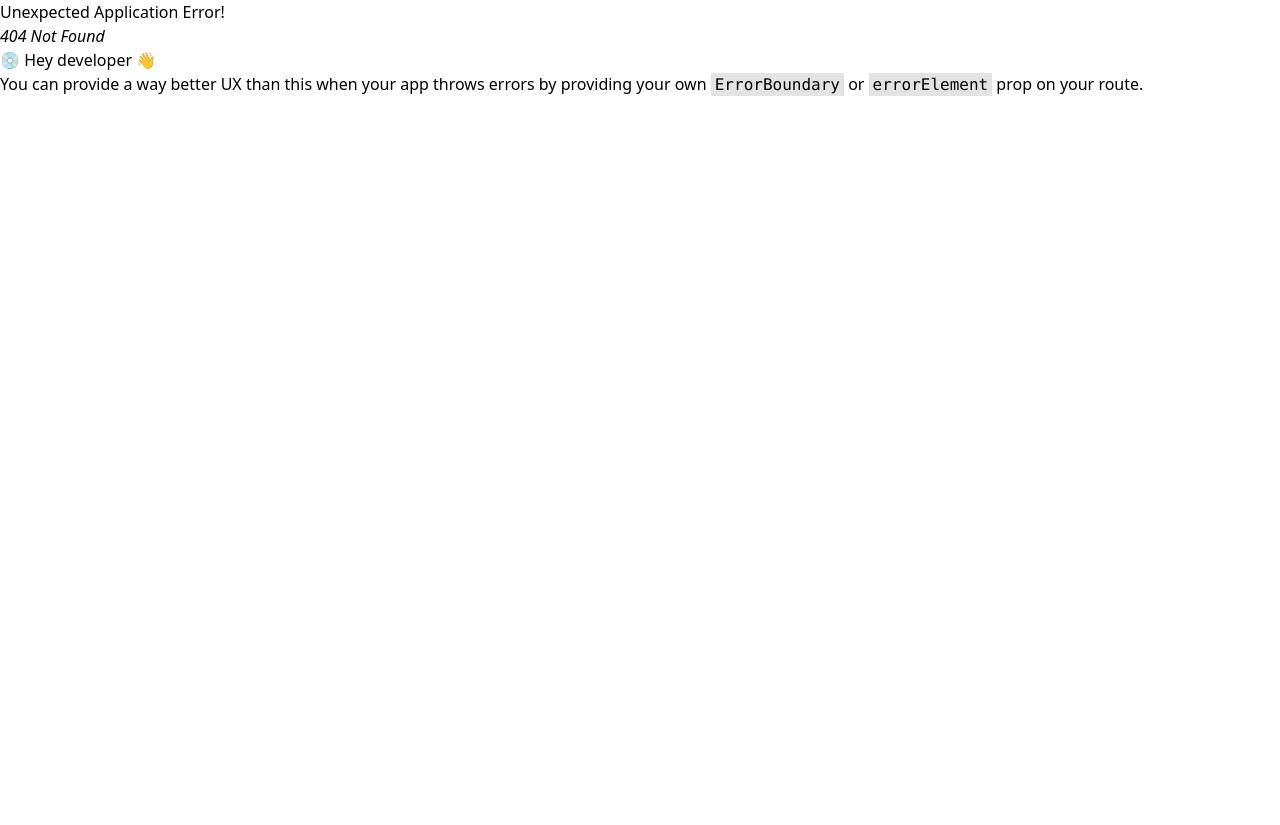
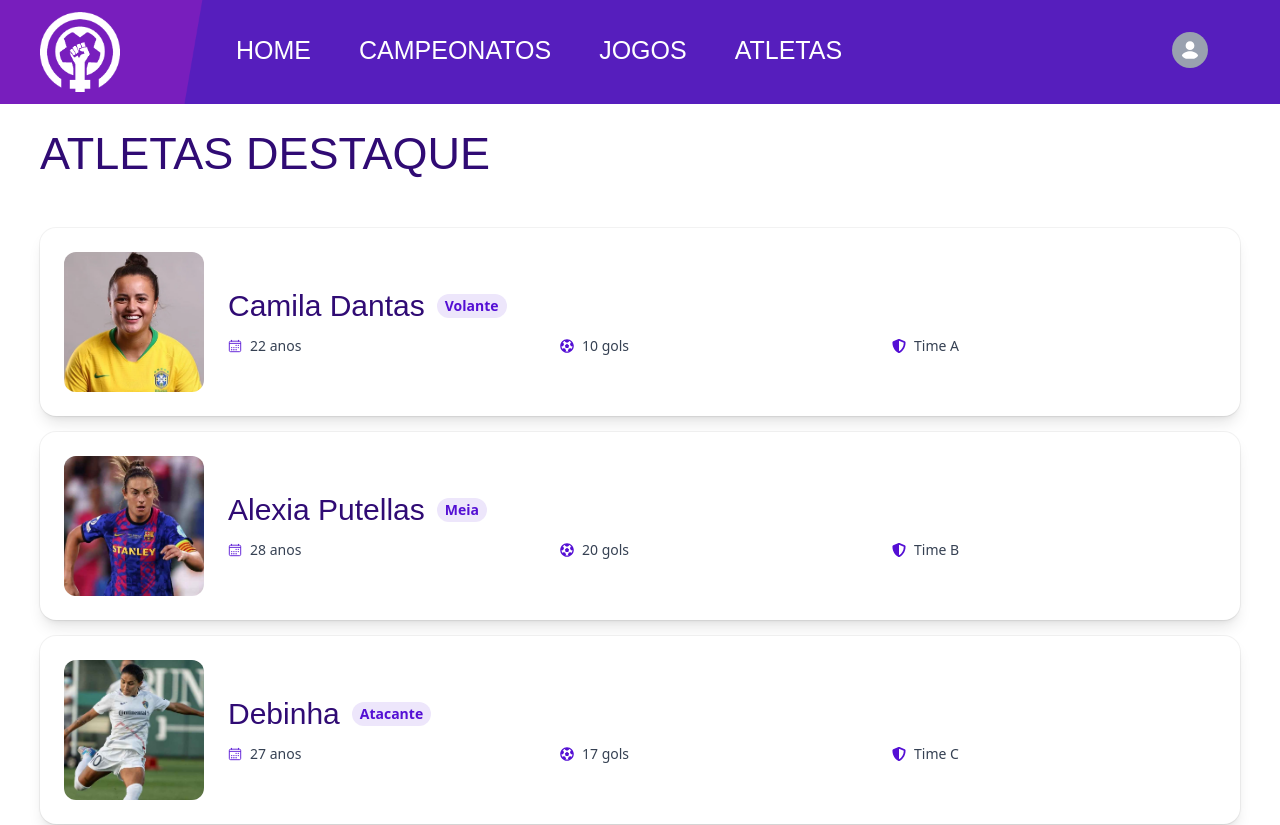
Before and after one commit to thiagolima-tech/Sprint-PassaBola, a React (Vite) app in the folder PassaBola-Challenge/: page /atletas in a window 1280 px wide. Before the commit this address had no page. Shown: the top 825 px of the page. Before the commit the page ends 800 px from the top, so only its background shows below. Built offline with nearby package versions, Linux system fonts and the light colour scheme; a web font is replaced by a local one.

Commit message:
feat/ route atletas + fix/style header

```diff
--- a/PassaBola-Challenge/src/componentes/Header.jsx
+++ b/PassaBola-Challenge/src/componentes/Header.jsx
@@ -1,14 +1,10 @@
-// src/components/Header.jsx
-import { useState } from "react";
-import { Link } from "react-router-dom";
 import fundoHeader from "../assets/imagemHeader.png";
 import logo from "../assets/Logotipo-PassaBola-Branco.png";
 import { IoMdMenu, IoMdClose } from "react-icons/io";
 import { IoPersonSharp } from "react-icons/io5";
+import { Link } from "react-router-dom";
 
-export default function Header() {
-  const [menuAberto, setMenuAberto] = useState(false);
-
+export default function Header({ menuAberto, setMenuAberto }) {
   const LINKS = [
     { name: "Home", path: "/" },
     { name: "Campeonatos", path: "/campeonatos" },
@@ -17,74 +13,60 @@ export default function Header() {
   ];
 
   return (
+    <>
       <header
-      className="h-20 md:h-26 bg-cover relative z-[100]"
-      style={{ backgroundImage: `url(${fundoHeader})` }}
+        className="h-20 md:h-26 bg-cover"
+        style={{
+          backgroundImage: `url(${fundoHeader})`,
+        }}
       >
-      {/* Topo: logo, ícones e botão menu */}
-      <div className="py-3 px-6 flex items-center justify-between relative z-[101]">
+        <div className="py-3 px-6 flex items-center justify-between">
           <div className="flex items-center">
-          {/* Botão menu mobile */}
             <button
               onClick={() => setMenuAberto(!menuAberto)}
-            className="absolute md:hidden text-white z-[105]"
+              className="md:hidden text-white z-999"
             >
               {menuAberto ? <IoMdClose size={46} /> : <IoMdMenu size={46} />}
             </button>
-
-          {/* Ícone login mobile */}
             <Link to="/login">
               <IoPersonSharp
-              className={`absolute left-20 top-5.5 md:hidden z-[105]
+                className={`fixed left-20 top-5.5 md:hidden z-999
                   text-4xl text-white rounded-full p-2 bg-gray-400
                   ${menuAberto ? "opacity-100" : "opacity-0"}`}
               />
             </Link>
           </div>
-
-        {/* Logo */}
           <Link to="/">
             <img
               src={logo}
               alt="Logotipo Passa a bola"
-            className="w-14 z-[105] md:absolute top-3 left-10 md:w-20 hover:scale-105 duration-300 cursor-pointer"
+              className="w-14 z-50 md:absolute top-3 left-10 md:w-20 hover:scale-105 duration-300 cursor-pointer"
             />
           </Link>
         </div>
 
-      {/* Menu mobile */}
         <div
-        className={`fixed top-0 left-0 w-full h-screen bg-[#561EBD] flex flex-col items-center gap-6 text-2xl uppercase transform transition-transform ${
-          menuAberto
-            ? "opacity-100 translate-x-0"
-            : "opacity-0 -translate-x-full"
-        } z-[104]`}
+          className={`fixed z-998 md:hidden top-0 left-0 w-full h-screen bg-[#561EBD] flex flex-col items-center gap-6 text-2xl uppercase transform transition-transform ${
+            menuAberto ? "opacity-100" : "hidden"
+          }`}
           style={{ transition: "transform 0.3s ease, opacity 0.3s ease" }}
         >
-        <div className="mt-24 w-full">
+          <div className="absolute top-20 left-5 flex flex-col">
             {LINKS.map((link, index) => (
               <Link
                 key={index}
                 to={link.path}
                 onClick={() => setMenuAberto(false)}
-              className="block w-full text-start text-white font-Jockey p-4 hover:bg-[#2e1165] transition-all"
+                className="list-none w-full text-start text-white font-Jockey p-4 hover:bg-[#2e1165] transition-all cursor-pointer"
               >
                 {link.name}
               </Link>
             ))}
           </div>
-
-        {/* Botão fechar menu */}
-        <button
-          onClick={() => setMenuAberto(false)}
-          className="absolute right-6 top-5 z-[105] text-white md:hidden"
-        >
-          <IoMdClose size={46} />
-        </button>
         </div>
 
         {/* Header Desktop */}
-      <div className="absolute top-8 ml-45 sm:left-14 z-[101]">
+        <div className="absolute top-8 ml-45 sm:left-14">
           <nav
             className="hidden font-Jockey uppercase sm:text-[25px] md:flex items-center gap-12"
             aria-label="Principal"
@@ -103,16 +85,16 @@ export default function Header() {
           </nav>
         </div>
 
-      {/* Ícone login Desktop */}
-      <div className="relative z-[101]">
+        <div className="relative">
           <Link to="/login">
             <IoPersonSharp
-            className="hidden md:block md:absolute md:right-4 lg:right-18 md:top-2 z-[101]
+              className="hidden md:block md:absolute md:right-4 lg:right-18 md:top-2 z-999
                  text-4xl text-white rounded-full p-2 bg-gray-400
                  cursor-pointer transition-transform duration-300 hover:scale-105"
             />
           </Link>
         </div>
       </header>
+    </>
   );
 }
--- a/PassaBola-Challenge/src/componentes/Layout.jsx
+++ b/PassaBola-Challenge/src/componentes/Layout.jsx
@@ -2,11 +2,14 @@
 import Header from "./Header";
 import Footer from "./Footer";
 import { Outlet } from "react-router-dom";
+import { useState } from "react";
 
 export default function Layout() {
+  const [menuAberto, setMenuAberto] = useState(false);
   return (
     <div className="flex flex-col min-h-screen">
-      <Header /> {/* Agora o Header cuida do seu próprio menu */}
+      <Header menuAberto={menuAberto} setMenuAberto={setMenuAberto} />{" "}
+      {/* Agora o Header cuida do seu próprio menu */}
       <main className="flex-1">
         <Outlet /> {/* Aqui as páginas serão renderizadas */}
       </main>
--- a/PassaBola-Challenge/src/routes/AppRoutes.jsx
+++ b/PassaBola-Challenge/src/routes/AppRoutes.jsx
@@ -3,6 +3,7 @@ import Jogos from "../pages/Jogos";
 import Cadastro from "../pages/Cadastro";
 import Login from "../pages/Login";
 import Campeonatos from "../pages/Campeonatos";
+import Atletas from "../pages/Atletas";
 import Layout from "../componentes/Layout";
 import { createBrowserRouter } from "react-router-dom";
 
@@ -13,6 +14,7 @@ export const router = createBrowserRouter([
     children: [
       { path: "/jogos", element: <Jogos /> },
       { path: "/campeonatos", element: <Campeonatos /> },
+      { path: "/atletas", element: <Atletas /> },
     ],
   },
   { path: "/login", element: <Login /> },
```
Lines whose indentation alone changed are shown as unchanged.
